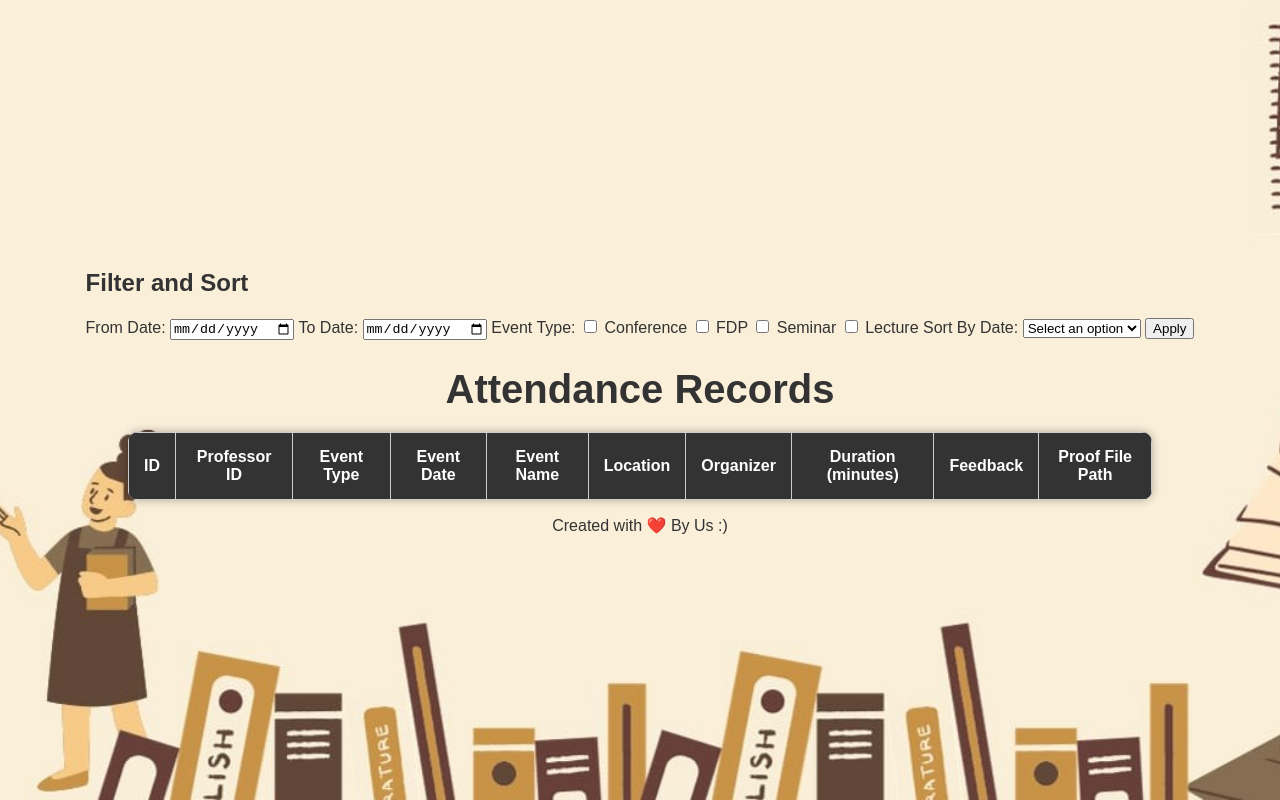
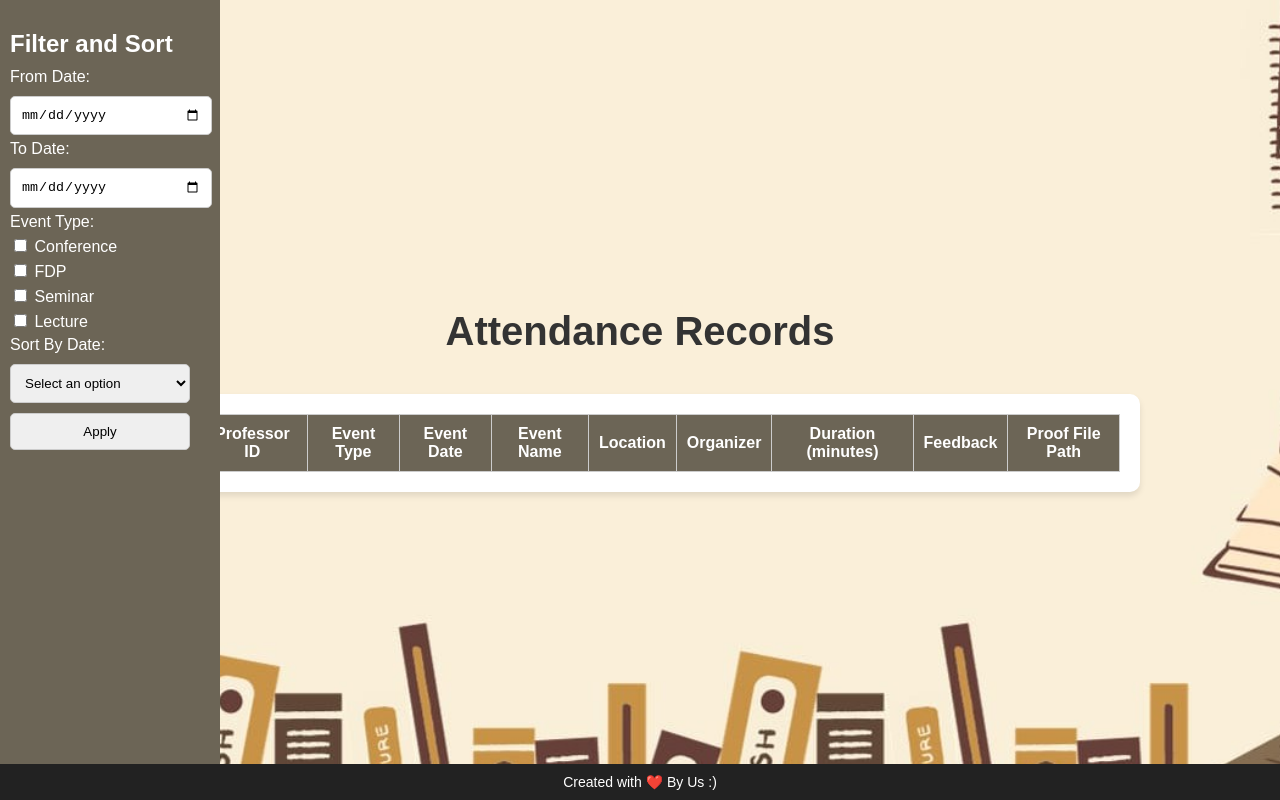
Before and after one commit to vishnu-17o7/AIML-MANAGEMENT, a website: page public/viewRecords.html in a window 1280 px wide. Drawn offline with Linux system fonts and the light colour scheme.

Commit message:
filtering added

```diff
--- a/public/viewRecords.css
+++ b/public/viewRecords.css
@@ -3,10 +3,118 @@ body {
     margin: 0;
     padding: 0;
     font-family: 'Arial', sans-serif;
+    background-image: url('loginf.jpg');
+    background-size: cover;
     background-color: #f0f0f0;
     color: #333;
-    background-image: url('loginf.jpg');
-    background-size: cover;
+    body, h1, table, th, td, ul, li {
+        margin: 0;
+        padding: 0;
+    }
+
+    body {
+        font-family: 'Montserrat', sans-serif;
+        background: #f6f5f7;
+        display: flex;
+        flex-direction: column;
+        align-items: center;
+        justify-content: center;
+        min-height: 100vh;
+        position: relative;
+    }
+
+    h1 {
+        font-weight: bold;
+        margin: 20px 0;
+        color: #333;
+    }
+
+    table#recordTable {
+        background: #fff;
+        padding: 20px;
+        border-radius: 10px;
+        box-shadow: 0 4px 6px rgba(0, 0, 0, 0.1);
+        display: block;
+        max-width: 1000px;
+        margin: 20px auto;
+        overflow-x: auto; /* Enable horizontal scrolling for small screens */
+    }
+
+    table#recordTable thead {
+        background: #6c6556;
+        color: #fff;
+    }
+
+    table#recordTable th, table#recordTable td {
+        padding: 10px;
+        text-align: center;
+    }
+
+    table#recordTable th {
+        font-weight: bold;
+    }
+
+    #sidePanel {
+        background: #6c6556;
+        color: #fff;
+        padding: 10px;
+        width: 200px;
+        height: 100%;
+        display: flex;
+        flex-direction: column;
+        align-items: flex;
+        justify-content: flex-start;
+        position: fixed;
+        top: 0;
+        left: 0;
+    }
+
+    #sidePanel h2 {
+        margin-bottom: 10px;
+    }
+
+    #filterForm {
+        display: flex;
+        flex-direction: column;
+    }
+
+    #filterForm label {
+        display: block;
+        margin-bottom: 5px;
+    }
+
+    #filterForm input[type="checkbox"],
+    #filterForm label {
+        display: inline-block;
+    }
+
+    #filterForm input[type="date"],
+    #filterForm input[type="text"],
+    #filterForm select,
+    #filterForm button {
+        width: 90%;
+        padding: 10px;
+        margin: 5px 0;
+        border: 1px solid #ccc;
+        border-radius: 5px;
+    }
+
+    footer {
+        background-color: #222;
+        color: #fff;
+        font-size: 14px;
+        position: absolute;
+        bottom: 0;
+        left: 0;
+        right: 0;
+        text-align: center;
+        z-index: 999;
+    }
+
+    footer p {
+        margin: 10px 0;
+    }
+        background-size: cover;
     background-attachment: fixed;
     background-position: center;
     background-repeat: no-repeat;
--- a/public/viewRecords.html
+++ b/public/viewRecords.html
@@ -1,34 +1,49 @@
 <!DOCTYPE html>
 <html lang="en">
+
 <head>
-    <meta charset="UTF-8">
-    <meta name="viewport" content="width=device-width, initial-scale=1.0">
+    <meta charset="UTF-8" />
+    <meta name="viewport" content="width=device-width, initial-scale=1.0" />
     <title>Attendance Records</title>
-    <link rel="stylesheet" href="viewRecords.css">
+    <link rel="stylesheet" href="viewRecords.css" />
 </head>
+
 <body>
     <div id="sidePanel">
         <h2>Filter and Sort</h2>
         <form id="filterForm">
             <label for="fromDate">From Date:</label>
-            <input type="date" id="fromDate" name="fromDate">
+            <input type="date" id="fromDate" name="fromDate" />
 
             <label for="toDate">To Date:</label>
-            <input type="date" id="toDate" name="toDate">
+            <input type="date" id="toDate" name="toDate" />
 
             <label for="eventTypes">Event Type:</label>
-            <input type="checkbox" id="conference" name="eventTypes" value="conference">
-            <label for="conference">Conference</label>
-            <input type="checkbox" id="fdp" name="eventTypes" value="fdp">
-            <label for="fdp">FDP</label>
-            <input type="checkbox" id="seminar" name="eventTypes" value="seminar">
-            <label for="seminar">Seminar</label>
-            <input type="checkbox" id="lecture" name="eventTypes" value="lecture">
-            <label for="lecture">Lecture</label>
+
+            <div>
+                <input type="checkbox" id="Conference" name="eventTypes" value="'Conference'" />
+                <label for="Conference">Conference</label>
+            </div>
+
+            <div>
+                <input type="checkbox" id="FDP" name="eventTypes" value="'Faculty Development Program'" />
+                <label for="FDP">FDP</label>
+            </div>
+
+            <div>
+                <input type="checkbox" id="Seminar" name="eventTypes" value="'Seminar'" />
+                <label for="Seminar">Seminar</label>
+            </div>
+
+            <div>
+                <input type="checkbox" id="Lecture" name="eventTypes" value="'Lecture'" />
+                <label for="Lecture">Lecture</label>
+            </div>
+
 
             <label for="sortByDate">Sort By Date:</label>
             <select id="sortByDate" name="sortByDate">
-                <option value = "none">Select an option</option>
+                <option value="none">Select an option</option>
                 <option value="asc">Ascending</option>
                 <option value="desc">Descending</option>
             </select>
@@ -59,9 +74,13 @@
     <script src="/viewRecords" type="text/javascript"></script>
 
     <footer>
-        <p>
-            Created with ❤️ By Us :)
-        </p>
+        <p>Created with ❤️ By Us :)</p>
     </footer>
 </body>
+
 </html>
+</form>
+</div>
+</body>
+
+</html>
```
Also changed, not shown: public/editRecord.html (added, +73 -0 lines), public/facultyHome.css (+7 -1 lines), public/facultyHome.html (+10 -1 lines), public/viewRecords.js (+46 -0 lines), server.js (+22 -1 lines).
